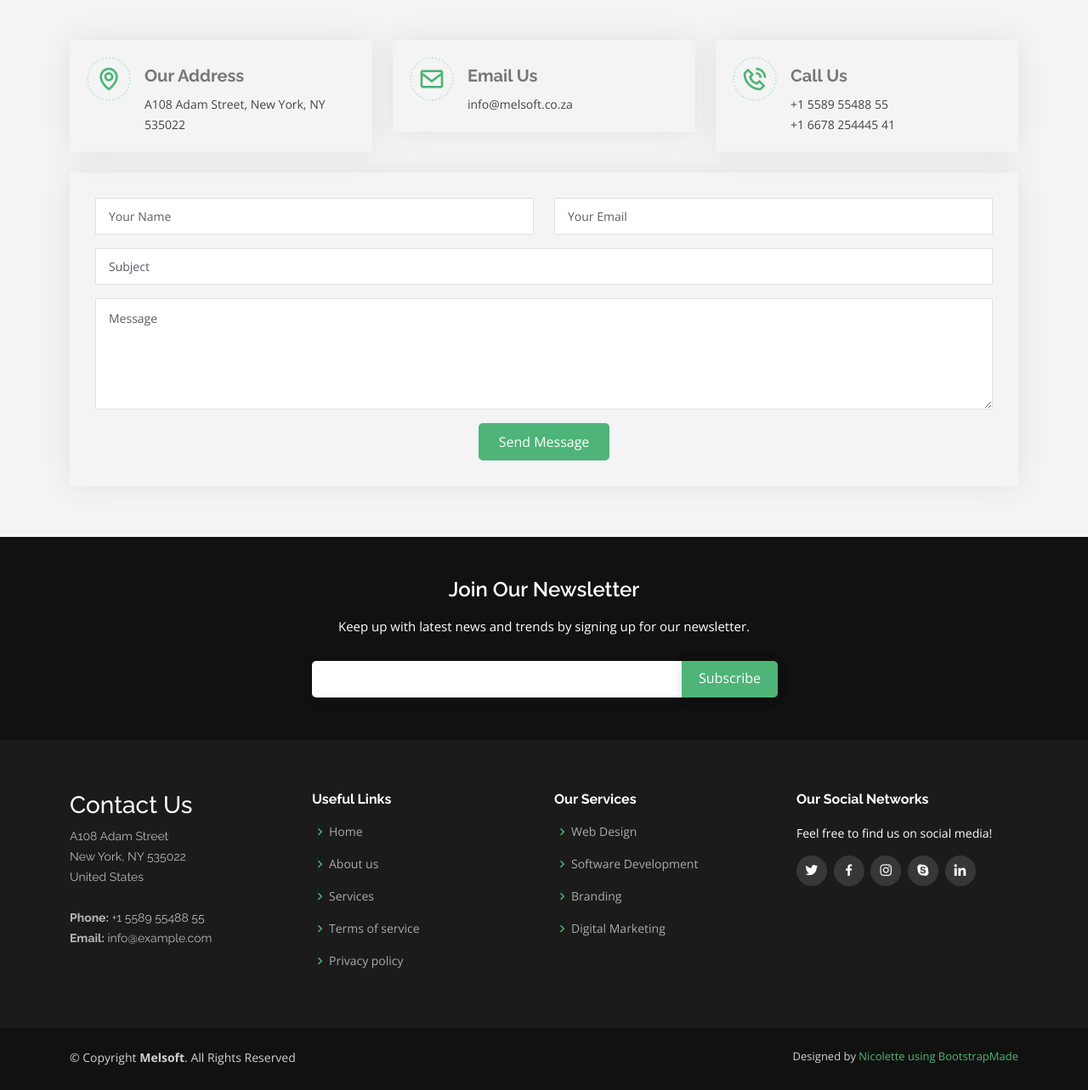
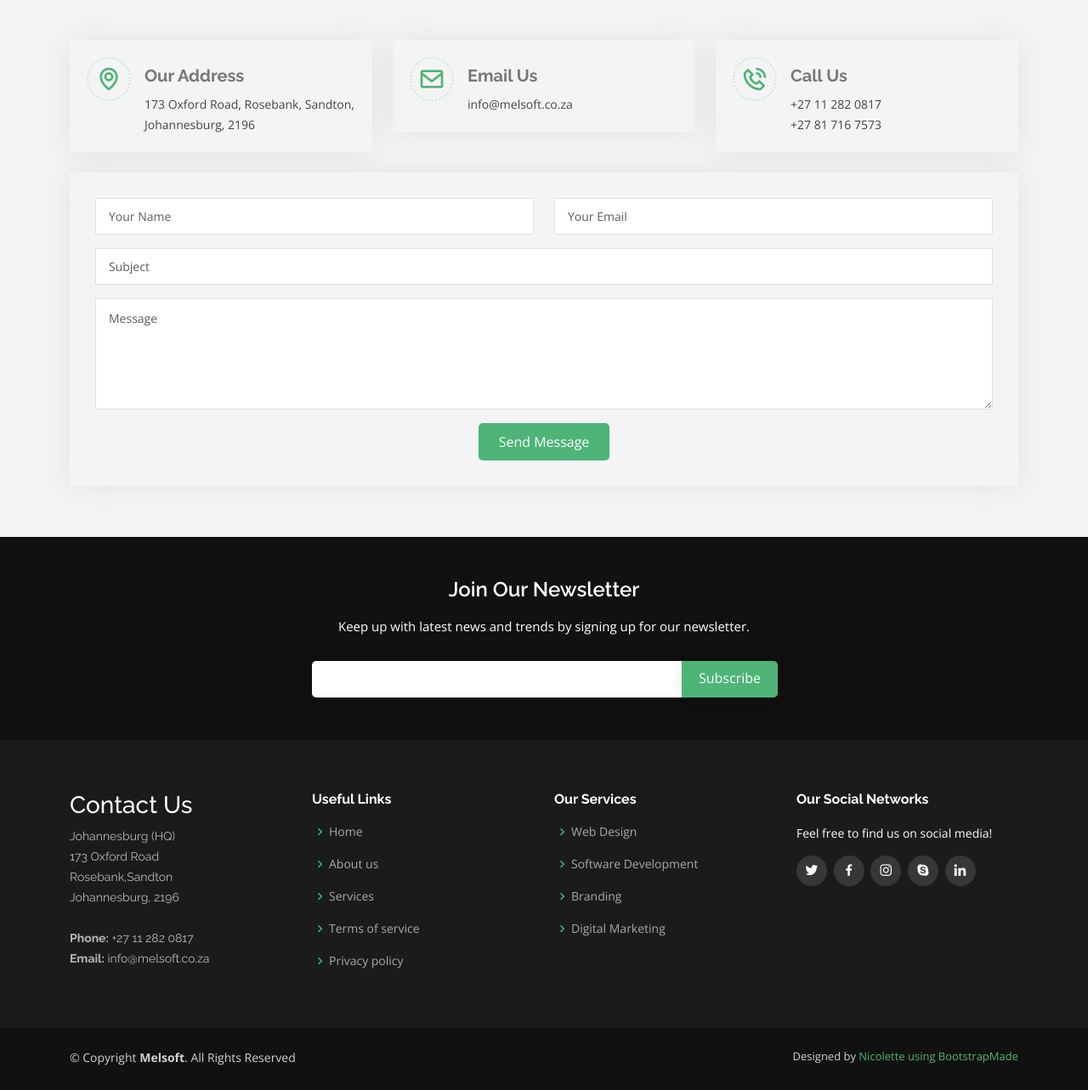
Before and after one commit to NicoletteSteenkamp/melsoft-landing-page, a plain HTML site: page index.html in a window 1280 px wide. Shown: the part 6577-7860 px from the top of the page at 85% size. Drawn offline with nearby package versions, Linux system fonts and the light colour scheme.

Commit message:
Update index.html

```diff
--- a/index.html
+++ b/index.html
@@ -374,9 +374,9 @@
       <div class="row">
         <div class="image col-lg-6" data-aos="fade-right"></div>
         <img src="assets/img/LPC-Proposal-dont-re-use-2-1536x864.webp" alt="our awards">
-        <div class="col-lg-6" data-aos="fade-left" data-aos-delay="100">
 
-        </div>
+
+      </div>
   </section><!-- End awards Section -->
 
 
@@ -395,7 +395,7 @@
           <div class="info-box">
             <i class="bx bx-map"></i>
             <h3>Our Address</h3>
-            <p>A108 Adam Street, New York, NY 535022</p>
+            <p>173 Oxford Road, Rosebank, Sandton, Johannesburg, 2196</p>
           </div>
         </div>
         <div class="col-lg-4 col-md-6 mt-4 mt-lg-0" data-aos="fade-up" data-aos-delay="200">
@@ -409,7 +409,7 @@
           <div class="info-box">
             <i class="bx bx-phone-call"></i>
             <h3>Call Us</h3>
-            <p>+1 5589 55488 55<br>+1 6678 254445 41</p>
+            <p>+27 11 282 0817<br>+27 81 716 7573</p>
           </div>
         </div>
       </div>
@@ -467,11 +467,10 @@
           <div class="col-lg-3 col-md-6 footer-contact">
             <h3>Contact Us</h3>
             <p>
-              A108 Adam Street <br>
-              New York, NY 535022<br>
-              United States <br><br>
-              <strong>Phone:</strong> +1 5589 55488 55<br>
-              <strong>Email:</strong> info@example.com<br>
+              Johannesburg (HQ)<br>
+              173 Oxford Road<br>Rosebank,Sandton<br>Johannesburg, 2196 <br><br>
+              <strong>Phone:</strong> +27 11 282 0817<br>
+              <strong>Email:</strong> info@melsoft.co.za<br>
             </p>
           </div>
 
```
